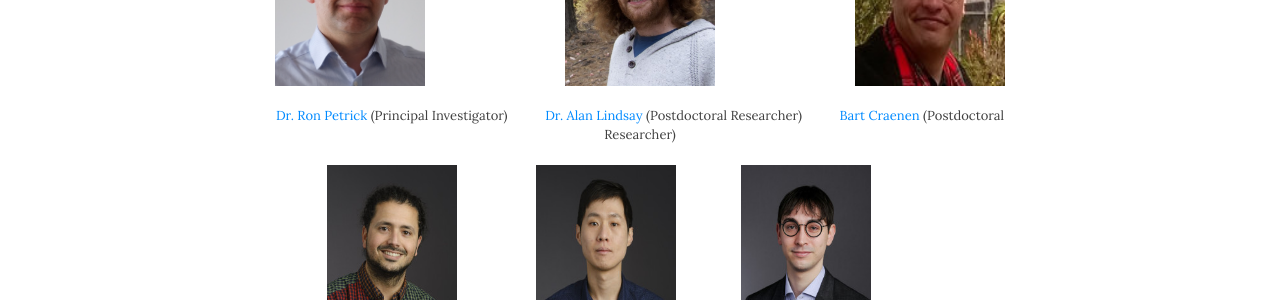
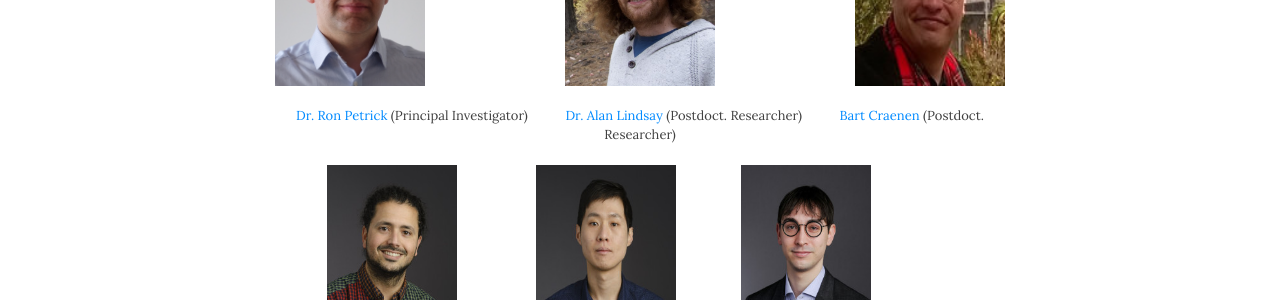
Before and after one commit to aplab2020/aplab2020.github.io, a Jekyll site: the page built from people.md, in a window 1280 px wide and 1146 px high. Shown: the part 328-628 px from the top of the window. Built offline with Jekyll 4.4.1, drawn with Linux system fonts in a browser that asks for light colours; nearby versions of some CDN libraries.

Commit message:
Update people.md

```diff
--- a/people.md
+++ b/people.md
@@ -11,8 +11,8 @@ show-avatar: false
 
 <p align="center">
 <a href="http://homepages.inf.ed.ac.uk/rpetrick/" style="float: ;">Dr. Ron Petrick</a> (Principal Investigator) &nbsp;  &nbsp; &nbsp;  &nbsp;  &nbsp;
-<a href="https://scholar.google.co.uk/citations?user=FA9LGEwAAAAJ&hl=en" style="float: ;">Dr. Alan Lindsay</a> (Postdoctoral Researcher) &nbsp; &nbsp; &nbsp; &nbsp; &nbsp;
-<a href="https://scholar.google.ch/citations?hl=de&user=i8JsL7QAAAAJ&view_op=list_works" style="float: ;">Bart Craenen</a> (Postdoctoral Researcher)
+<a href="https://scholar.google.co.uk/citations?user=FA9LGEwAAAAJ&hl=en" style="float: ;">Dr. Alan Lindsay</a> (Postdoct. Researcher) &nbsp; &nbsp; &nbsp; &nbsp; &nbsp;
+<a href="https://scholar.google.ch/citations?hl=de&user=i8JsL7QAAAAJ&view_op=list_works" style="float: ;">Bart Craenen</a> (Postdoct. Researcher)
 </p>
 
 
```
